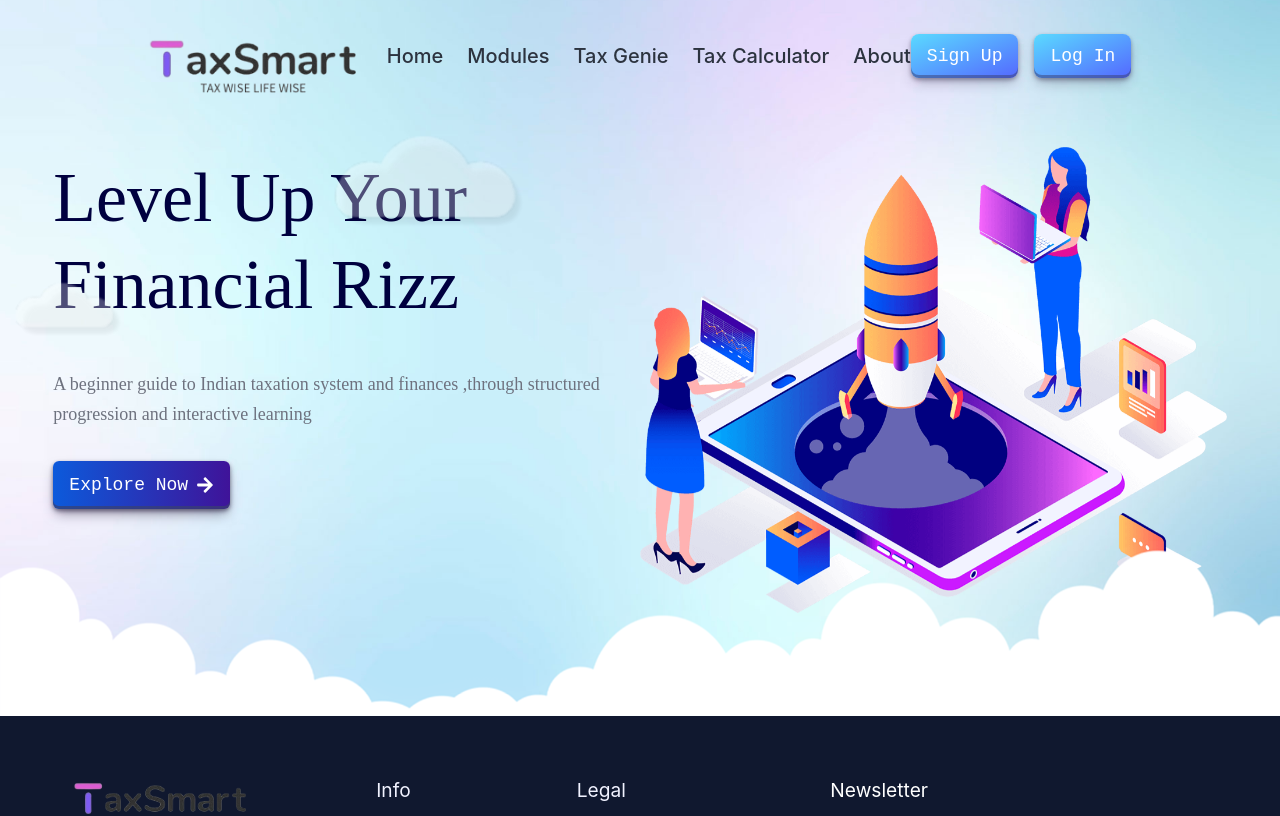
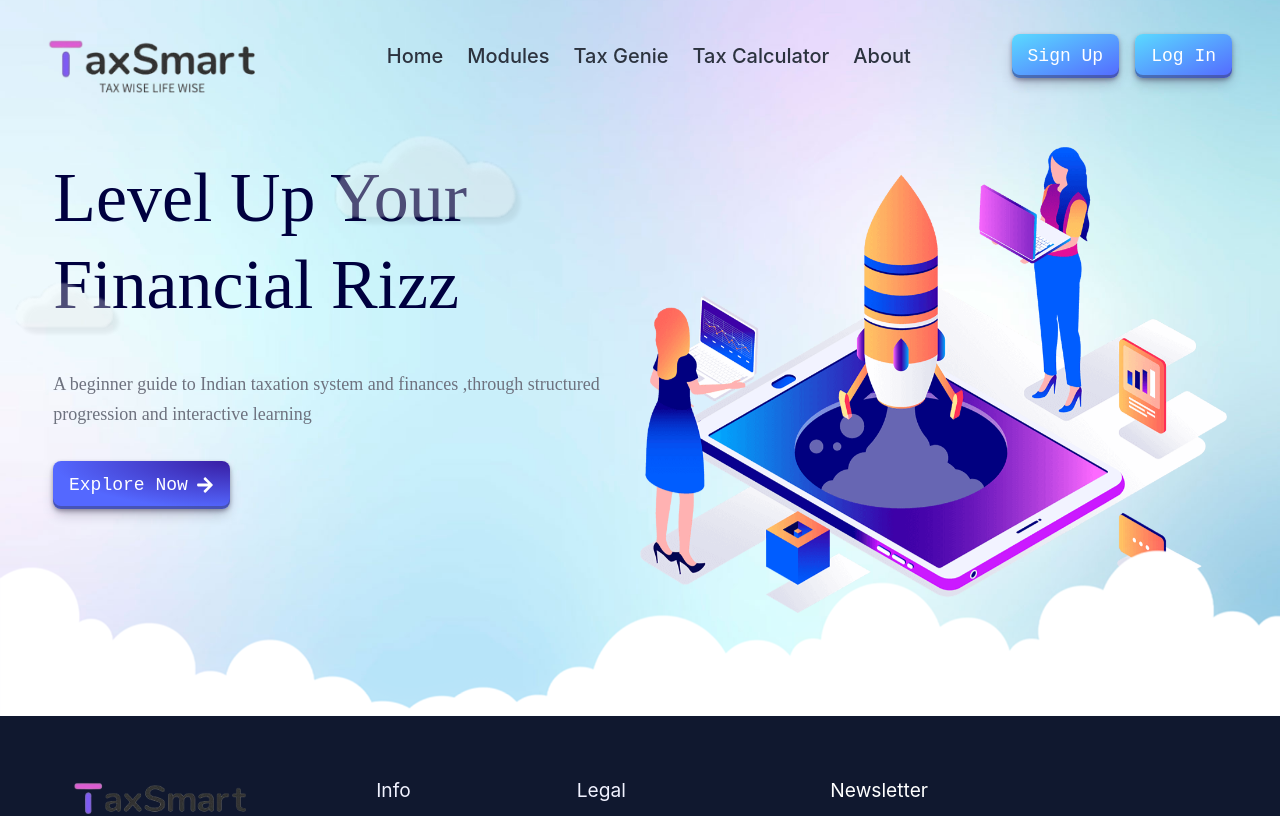
Before and after one commit to IshankSharma2178/Tax-Smart, a React (Create React App) app: page / in a window 1280 px wide. Shown: the top 816 px of the page. Built offline with nearby package versions, Linux system fonts and the light colour scheme; a web font is replaced by a local one.

Commit message:
Changes in button ui

```diff
--- a/src/AI/Ai.js
+++ b/src/AI/Ai.js
@@ -21,8 +21,8 @@ const ChatApp = () => {
 
   return (
     <div >
-        <div className='max-w-[1360px] w-11/12 m-auto'>
-            <StaticNavbar margin={"4"} width={"100%"}/>
+        <div className='max-w-[1360px] w-[95%] m-auto'>
+            <StaticNavbar margin={"8"}/>
         </div>
         <div>
         </div>
--- a/src/component/common/StaticNavbar.js
+++ b/src/component/common/StaticNavbar.js
@@ -6,7 +6,7 @@ import Button from '../../ui/Button1'
 
 function StaticNavbar({margin,width}) {
   return (
-        <div className={`max-w-[1260px] w-[${width}] flex flex-row  justify-center items-center h-fit z-50 mt-${margin}`} >
+        <div className={`max-w-[1360px]  flex flex-row  justify-center items-center h-fit z-50 mt-${margin}`} >
             {/* logo */}
             <div className='flex flex-row w-full m-auto items-center justify-between'>
                 <div className='w-[230px]  hover:cursor-pointer h-12'>
--- a/src/pages/Home.js
+++ b/src/pages/Home.js
@@ -30,7 +30,9 @@ function Home() {
 
         {/* Staic navbar */}
 
-            <StaticNavbar margin={"8"} width={"95%"}/>
+        <div className='max-w-[1360px] w-[95%] m-auto'>
+            <StaticNavbar margin={"8"}/>
+        </div>
 
 
             {/* Hero Section */}
--- a/src/ui/Button2.js
+++ b/src/ui/Button2.js
@@ -2,36 +2,25 @@ import React from 'react';
 import * as Icons from "react-icons/fa"
 
 const Button2 = ({text , icon=null , onClick=null}) => {
-    const Icon =Icons[icon]
+  const Icon =Icons[icon]
   return (
     <button
-    onClick={onClick}
       className="
         inline-flex items-center justify-center
-        appearance-none
-       bg-gradient-to-r from-[#0c5adb] to-[#3f1399]
-        border-0 rounded-[6px]
-shadow-[rgba(45,35,66,0.6)_0px_2px_4px,rgba(45,35,66,0.5)_0px_7px_13px_-3px,rgba(58,65,111,0.7)_0px_-3px_0px_inset]
-
-        box-border text-white cursor-pointer
-        font-mono h-12 pl-4 pr-4 text-left no-underline
-        transition-shadow transition-transform
-        select-none touch-manipulation whitespace-nowrap
-        text-[18px] leading-[1] relative overflow-hidden
-        focus:shadow-[rgba(60,79,224,0.4)_0px_0px_0px_1.5px_inset,rgba(45,35,66,0.4)_0px_2px_4px,rgba(45,35,66,0.3)_0px_7px_13px_-3px,rgba(60,79,224,0.4)_0px_-3px_0px_inset]
-        hover:shadow-[rgba(45,35,66,0.4)_0px_4px_8px,rgba(45,35,66,0.3)_0px_7px_13px_-3px,rgba(60,79,224,0.4)_0px_-3px_0px_inset]
-        hover:translate-y-[-2px]
-        active:shadow-[rgba(60,79,224,0.4)_0px_3px_7px_inset]
-        active:translate-y-[2px]
-         flex flex-row items-center w-fit gap-2 justify-center
+        h-12 px-4 text-white
+        bg-[radial-gradient(100%_100%_at_100%_0,#381da3_0%,#5468ff_100%)]
+        rounded-lg shadow-[rgba(45,35,66,0.4)_0px_2px_4px,rgba(45,35,66,0.3)_0px_7px_13px_-3px,rgba(58,65,111,0.5)_0px_-3px_0px_inset]
+        transition-shadow transition-transform transform-gpu
+        font-mono text-[18px] cursor-pointer
+        user-select-none touch-manipulation
+        whitespace-nowrap will-change-[box-shadow,transform]
+        focus:outline-none focus:shadow-[rgba(45,35,66,0.4)_0px_2px_4px,rgba(45,35,66,0.3)_0px_7px_13px_-3px,#3c4fe0_0px_0px_0px_1.5px_inset,#3c4fe0_0px_-3px_0px_inset]
+        hover:shadow-[rgba(45,35,66,0.4)_0px_4px_8px,rgba(45,35,66,0.3)_0px_7px_13px_-3px,#3c4fe0_0px_-3px_0px_inset] hover:-translate-y-0.5
+        active:shadow-[#3c4fe0_0px_3px_7px_inset] active:translate-y-0.5
+        gap-2
       "
-      role="button"
     >
-       {text}{" "} {icon &&
-            <div className=''>
-                <Icon />
-            </div>
-                }
+      {text} {" "} {icon && <Icon/>}
     </button>
   );
 };
```
